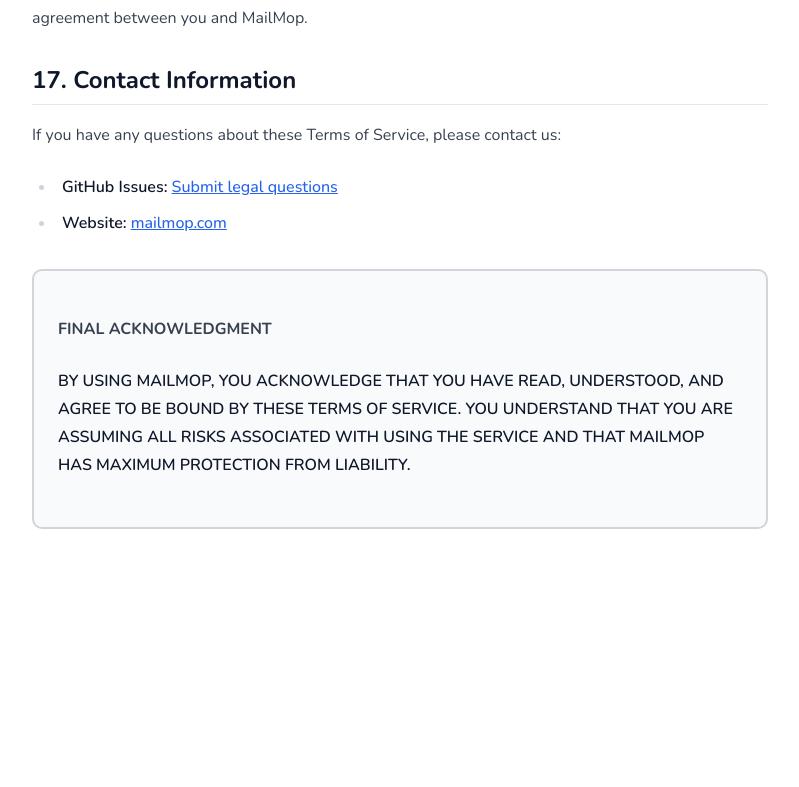
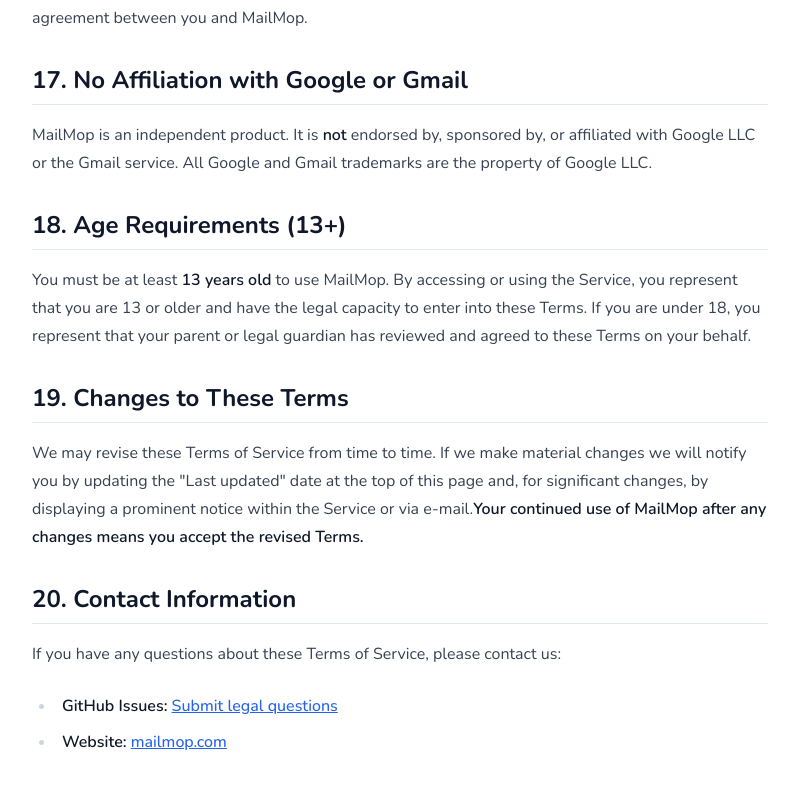
Before and after one commit to neilbhammar/mailmop, a Next.js app: page /terms in a window 1280 px wide. Shown: the part 6447-7234 px from the top of the page, without its empty margins (240-1039 px from the left). Before the commit the page ends 7008 px from the top, so only its background shows below. Built offline with nearby package versions, Linux system fonts and the light colour scheme; no server answers.

Commit message:
Updated security.md, privacy page, and terms

```diff
--- a/src/app/privacy/page.tsx
+++ b/src/app/privacy/page.tsx
@@ -176,6 +176,37 @@
           </section>
 
           <section>
+            <h2>Data Retention &amp; Deletion</h2>
+            <p>
+              We retain the minimal personal data described above only for as long as it is strictly
+              necessary to deliver the Service or to comply with legal obligations. In practice, most
+              data is removed automatically when you delete your MailMop account. Raw analytics logs
+              are automatically deleted or anonymised after <strong>30&nbsp;days</strong>. You can request
+              immediate deletion of all data associated with your account at any time by contacting us
+              (see "Contact &amp; Questions" below).
+            </p>
+          </section>
+
+          <section>
+            <h2>Children&apos;s Privacy (COPPA)</h2>
+            <p>
+              MailMop is <strong>not intended for children under 13 years of age</strong>. We do not knowingly
+              collect or store personal information from anyone under&nbsp;13. If you are a parent or
+              guardian and believe your child has provided us with information, please contact us
+              immediately so we can delete it.
+            </p>
+          </section>
+
+          <section>
+            <h2>No Affiliation with Google or Gmail</h2>
+            <p>
+              MailMop is an independent product. It is <strong>not</strong> endorsed by, sponsored by, or
+              otherwise affiliated with Google LLC or the Gmail service. All references to Google,
+              Gmail, and associated trademarks are for descriptive purposes only.
+            </p>
+          </section>
+
+          <section>
             <h2>Your Rights & Data Control</h2>
             <p>
               You have complete control over your data:
--- a/src/app/terms/page.tsx
+++ b/src/app/terms/page.tsx
@@ -270,7 +270,37 @@
           </section>
 
           <section>
-            <h2>17. Contact Information</h2>
+            <h2>17. No Affiliation with Google or Gmail</h2>
+            <p>
+              MailMop is an independent product. It is <strong>not</strong> endorsed by, sponsored by, or
+              affiliated with Google LLC or the Gmail service. All Google and Gmail trademarks are the
+              property of Google LLC.
+            </p>
+          </section>
+
+          <section>
+            <h2>18. Age Requirements (13+)</h2>
+            <p>
+              You must be at least <strong>13&nbsp;years old</strong> to use MailMop. By accessing or using the
+              Service, you represent that you are 13&nbsp;or older and have the legal capacity to enter
+              into these Terms. If you are under&nbsp;18, you represent that your parent or legal guardian
+              has reviewed and agreed to these Terms on your behalf.
+            </p>
+          </section>
+
+          <section>
+            <h2>19. Changes to These Terms</h2>
+            <p>
+              We may revise these Terms of Service from time to time. If we make material changes we
+              will notify you by updating the "Last updated" date at the top of this page and, for
+              significant changes, by displaying a prominent notice within the Service or via e-mail.
+              <strong>Your continued use of MailMop after any changes means you accept the revised
+              Terms.</strong>
+            </p>
+          </section>
+
+          <section>
+            <h2>20. Contact Information</h2>
             <p>
               If you have any questions about these Terms of Service, please contact us:
             </p>
```
Also changed, not shown: 1 other file (tests, documents, lock files or other folders).
